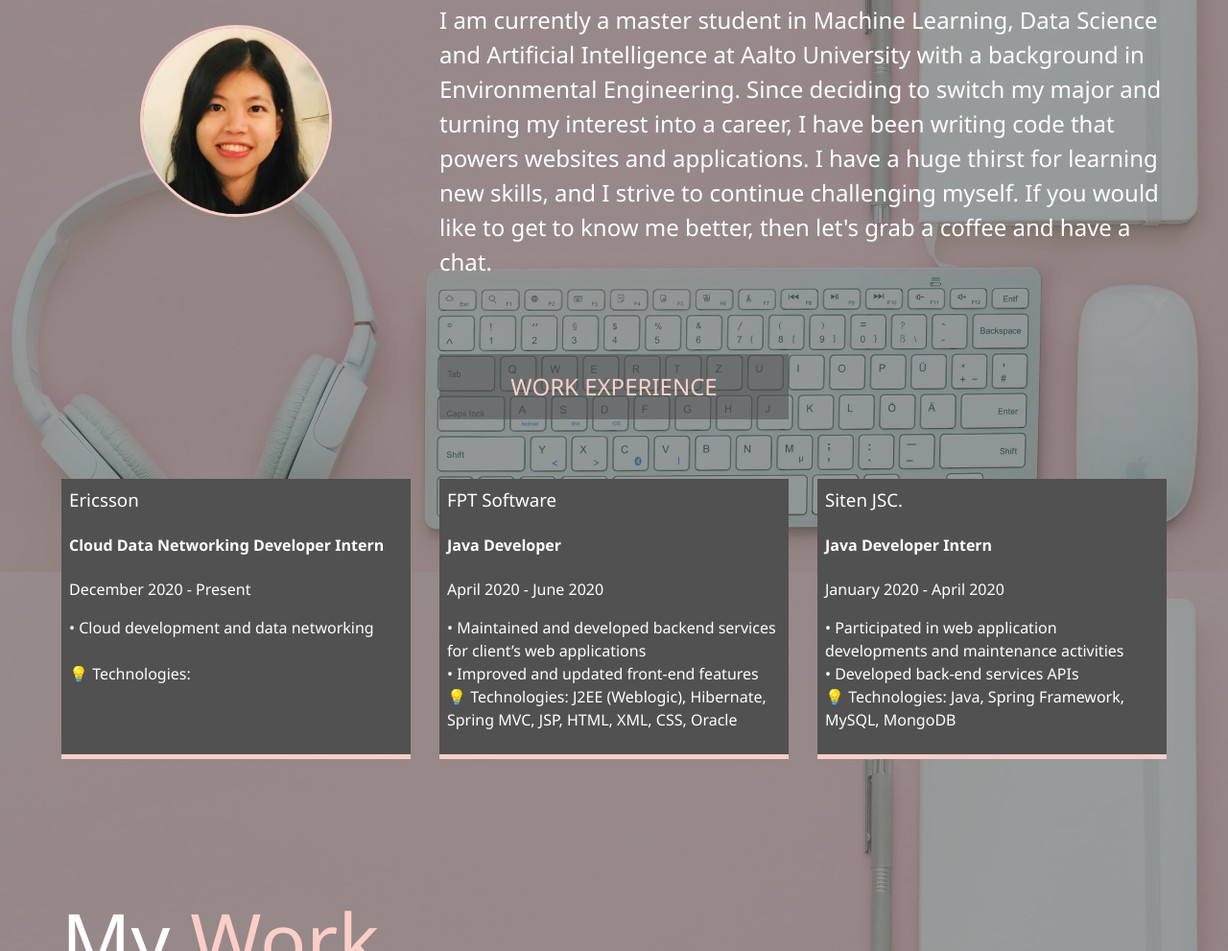
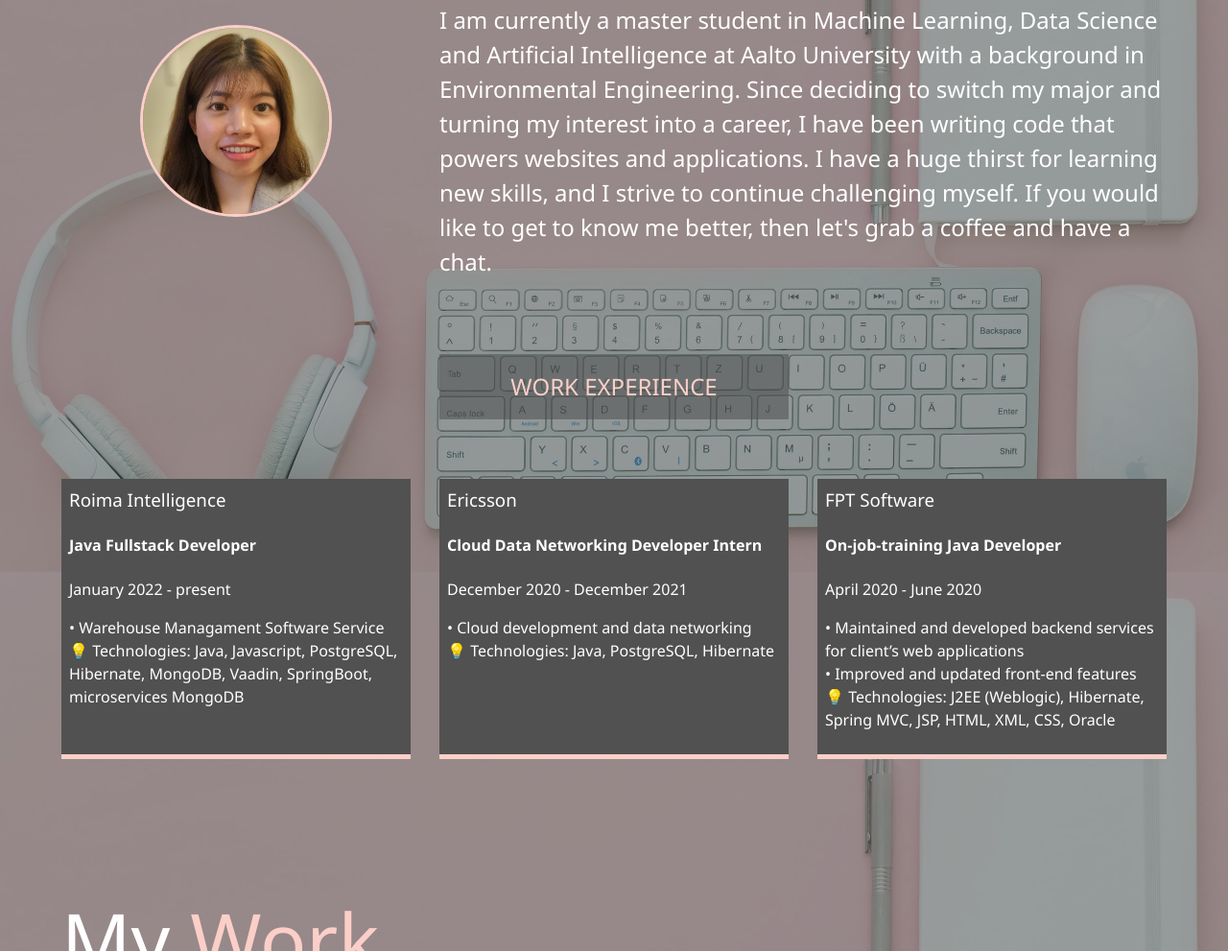
Before and after one commit to khalinguy/khalinguy.github.io, a website: page index.html in a window 1280 px wide. Shown: the part 1111-2102 px from the top of the page at 96% size. Drawn offline with Linux system fonts and the light colour scheme.

Commit message:
Update photo pic and info 07/2022

```diff
--- a/index.html
+++ b/index.html
@@ -96,7 +96,7 @@
                 Let me tell you a few things...
             </h2>
             <div class="about-info">
-                <img src="dist/img/portrait_new.jpg" alt="Khanh Linh Nguyen" class="bio-image">
+                <img src="dist/img/new_Portrait.jpg" alt="Khanh Linh Nguyen" class="bio-image">
 
                 <div class="bio">
                     <h3 class="text-secondary">BIO</h3>
@@ -114,18 +114,25 @@
   text-align: center;">WORK EXPERIENCE</h2>
                 </div>
                 <div class="job job-1">
+                    <h3>Roima Intelligence</h3>
+                    <h4>Java Fullstack Developer</h4>
+                    <p>January 2022 - present</p>
+                    <p>• Warehouse Managament Software Service
+                        </br>💡 Technologies: Java, Javascript, PostgreSQL, Hibernate, MongoDB, Vaadin, SpringBoot, microservices
+                        MongoDB</p>
+                </div>
+                <div class="job job-2">
                     <h3>Ericsson</h3>
                     <h4>Cloud Data Networking Developer Intern</h4>
-                    <p>December 2020 - Present</p>
+                    <p>December 2020 - December 2021</p>
                     <p>• Cloud development and data networking
-                        </br>
-                        </br>💡 Technologies:
+                        </br>💡 Technologies: Java, PostgreSQL, Hibernate
                         </p>
                 </div>
 
-                <div class="job job-2">
+                <div class="job job-3">
                     <h3>FPT Software</h3>
-                    <h4>Java Developer</h4>
+                    <h4>On-job-training Java Developer</h4>
                     <p>April 2020 - June 2020</p>
                     <p>• Maintained and developed backend services for
                         client’s web applications
@@ -133,17 +140,6 @@
                         </br>💡 Technologies: J2EE (Weblogic), Hibernate,
                         Spring MVC, JSP, HTML, XML, CSS, Oracle
                         </p>
-                </div>
-
-                <div class="job job-3">
-                    <h3>Siten JSC.</h3>
-                    <h4>Java Developer Intern</h4>
-                    <p>January 2020 - April 2020</p>
-                    <p>• Participated in web application developments
-                        and maintenance activities
-                        </br>• Developed back-end services APIs
-                        </br>💡 Technologies: Java, Spring Framework, MySQL,
-                        MongoDB</p>
                 </div>
             </div>
 
```
Also changed, not shown: dist/about.html, dist/img/new_Portrait.jpg (added).
